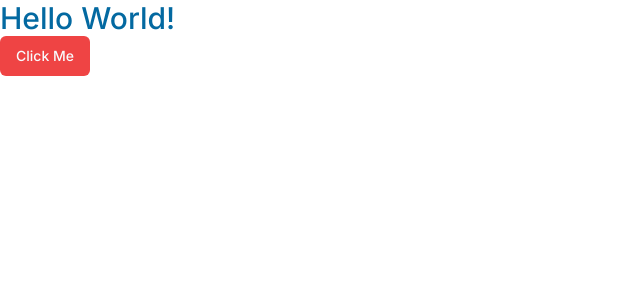
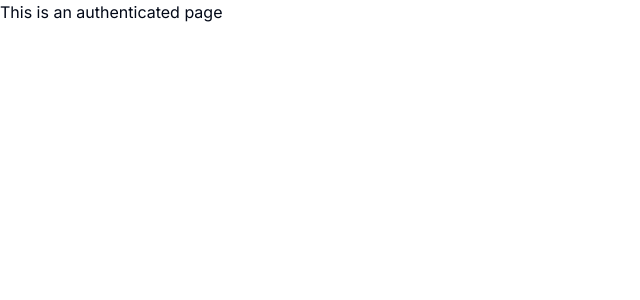
Before and after one commit to Loyoenock/hoitmlms, a Next.js app: page / in a window 1280 px wide. Shown: the top 300 px of the page, without its empty margins (0-640 px from the left). Built offline with nearby package versions, Linux system fonts and the light colour scheme.

Commit message:
Routes setup

```diff
--- /dev/null
+++ b/app/(auth)/(routes)/sign-in/page.tsx
@@ -0,0 +1,9 @@
+const SignInPage = () => {
+  return (
+    <div>
+      This is an unauthenticated page
+    </div>
+   );
+}
+
+export default SignInPage;
--- /dev/null
+++ b/app/(dashboard)/(routes)/page.tsx
@@ -0,0 +1,10 @@
+import { Button } from "@/components/ui/button";
+
+export default function Home() {
+  return (
+    <div>
+      This is an authenticated page
+    </div>
+
+  );
+}
--- a/app/page.tsx
+++ /dev/null
@@ -1,13 +0,0 @@
-import { Button } from "@/components/ui/button";
-
-export default function Home() {
-  return (
-    <div>
-      <p className="text-3xl font-medium text-sky-700">Hello World!</p>
-      <Button variant='destructive'>
-        Click Me
-      </Button>
-    </div>
-
-  );
-}
```
